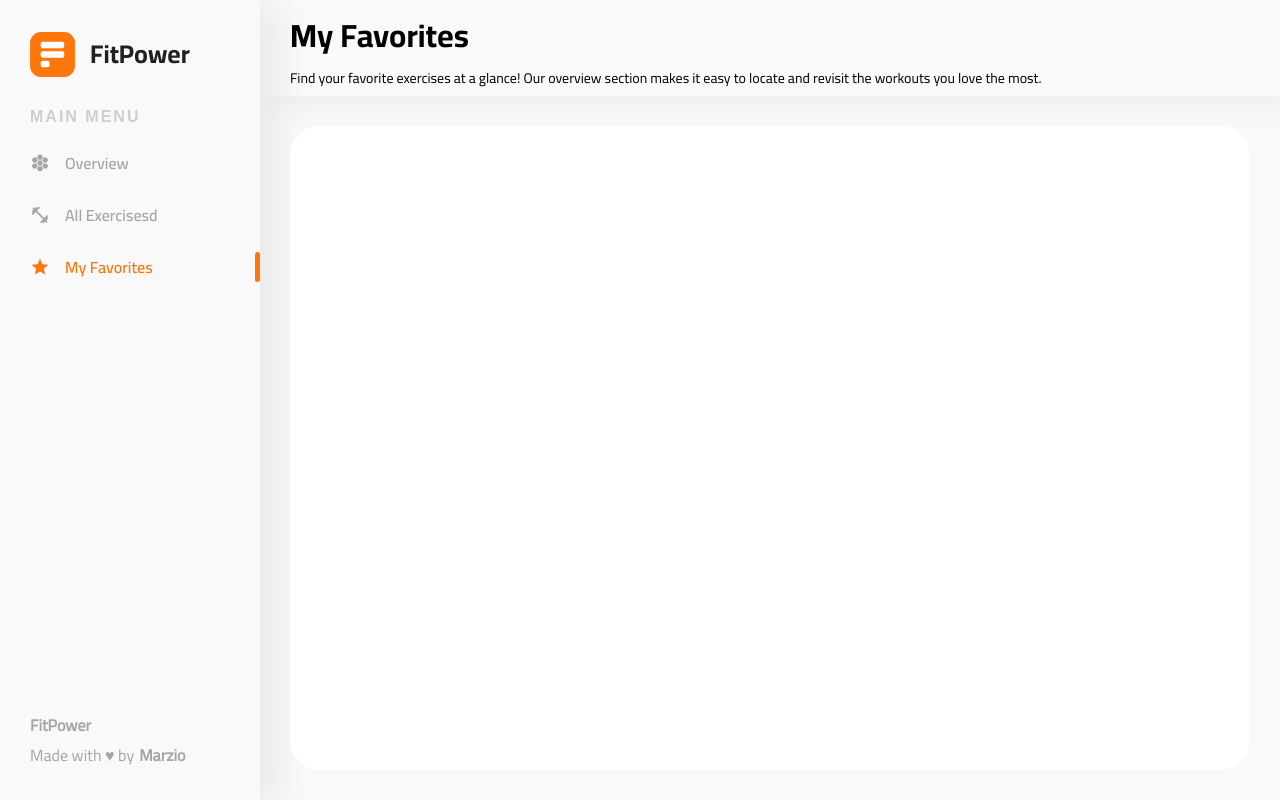
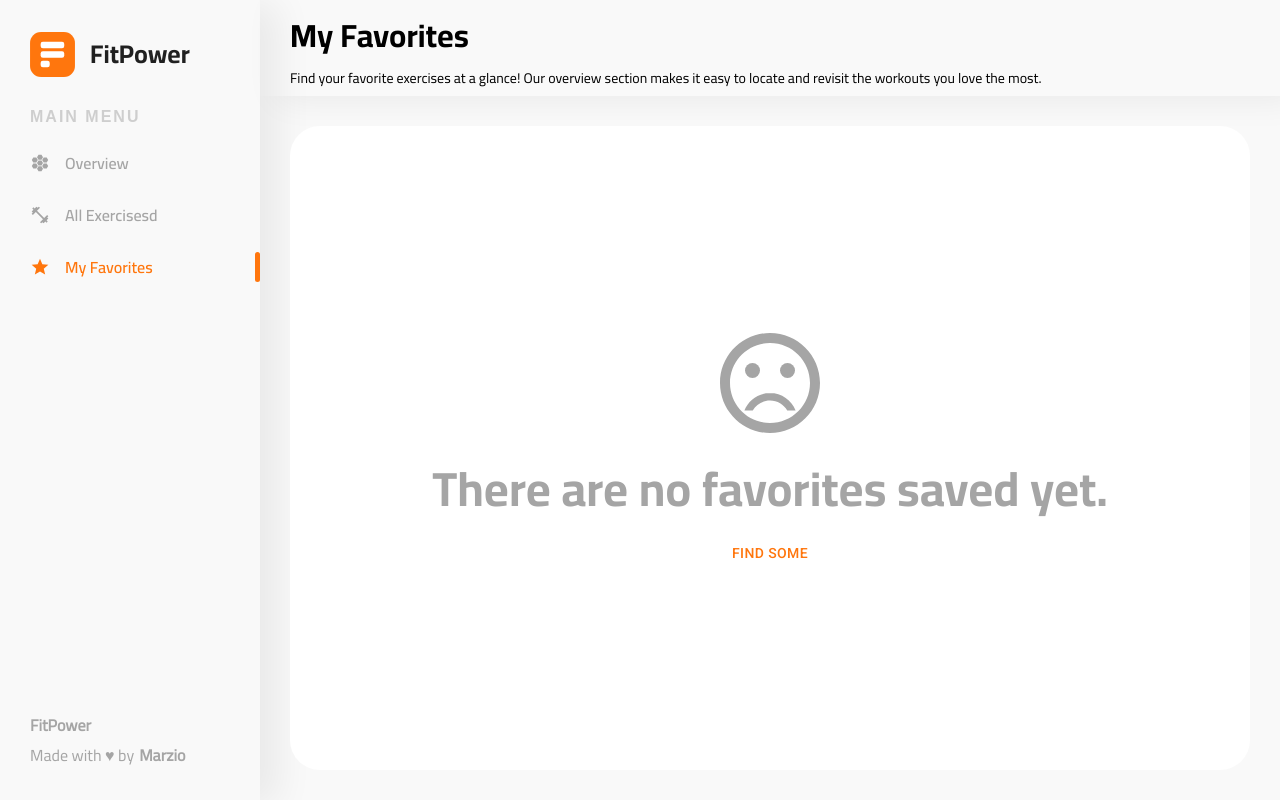
Before and after one commit to MarzioCostantini/FitnessApp, a React (Create React App) app: page /my-favorites in a window 1280 px wide. Built offline with nearby package versions, Linux system fonts and the light colour scheme.

Commit message:
add star icon und no data hier now

```diff
--- a/src/Components/AllExercised/allExercised.jsx
+++ b/src/Components/AllExercised/allExercised.jsx
@@ -17,6 +17,7 @@ import Loading from "../Loading";
 import StarBorderIcon from "@mui/icons-material/StarBorder";
 import StarIcon from "@mui/icons-material/Star";
 import "../SingleCard/SingleCard.css";
+import { IconButton } from "@mui/material";
 
 const AllExercised = () => {
   const [bodypart, setBodypart] = useState([
@@ -160,9 +161,20 @@ const AllExercised = () => {
                 <h3>{elm.name}</h3>
                 <Button size="large">Show More</Button>
                 {filterData?.[index].favorite ? (
-                  <StarIcon onClick={() => setFav(elm.id)} />
+                  <IconButton
+                    className="star-icon"
+                    onClick={() => setFav(elm.id)}
+                    aria-label="delete"
+                  >
+                    <StarIcon />
+                  </IconButton>
                 ) : (
-                  <StarBorderIcon onClick={() => setFav(elm.id)} />
+                  <IconButton
+                    className="star-icon"
+                    onClick={() => setFav(elm.id)}
+                  >
+                    <StarBorderIcon />
+                  </IconButton>
                 )}
               </div>
             ))}
--- a/src/Components/MyFavoritesEx/MyFavoritesEx.jsx
+++ b/src/Components/MyFavoritesEx/MyFavoritesEx.jsx
@@ -5,6 +5,8 @@ import StarBorderIcon from "@mui/icons-material/StarBorder";
 import StarIcon from "@mui/icons-material/Star";
 import "../SingleCard/SingleCard.css";
 import Button from "@mui/material/Button";
+import NoData from "../NoData/NoData";
+import { IconButton } from "@mui/material";
 
 const MyFavoritesEx = () => {
   const [savedStorage, setSavedStorage] = useState([]);
@@ -30,16 +32,9 @@ const MyFavoritesEx = () => {
   // console.log("ich bin auf der My Fav Seite,", savedStorage);
 
   // ! Fügt zum Fav hinzu
-  // # ======= MIT ID TESTEN ZU FINDEN NICHT MIT DEM INDEX!!!!!!===========
   const setFav = (id) => {
     const favÜbung = savedStorage.map((item) =>
       item.id === id ? { ...item, favorite: !item.favorite } : item
-    );
-
-    console.log(
-      "MyFavorietesEx - die karte mit der id:",
-      id,
-      " wurde bearbeitet"
     );
 
     // Aktualisieren des States und des lokalen Speichers
@@ -47,17 +42,24 @@ const MyFavoritesEx = () => {
     localStorage.setItem("exercises", JSON.stringify(favÜbung));
   };
 
-  return (
+  return favExercises.length === 0 ? (
+    <NoData />
+  ) : (
     <section className="favlist">
       {savedStorage
         ?.filter((item) => item.favorite === true)
         .map((elm, index) => (
           <div className="card" key={index}>
-            <img src={`${elm.gifUrl}.gif`} alt="übungsbild" />
+            <img src={`${elm.gifUrl}.gif`} alt="exercise image" />
             <h3>{elm.name}</h3>
             <Button size="large">Show More</Button>
-
-            <StarIcon onClick={() => setFav(elm.id)} />
+            <IconButton
+              className="star-icon"
+              onClick={() => setFav(elm.id)}
+              aria-label="delete"
+            >
+              <StarIcon />
+            </IconButton>
           </div>
         ))}
     </section>
--- /dev/null
+++ b/src/Components/NoData/NoData.css
@@ -0,0 +1,17 @@
+.noData {
+  display: flex;
+  justify-content: center;
+  align-items: center;
+  flex-direction: column;
+  height: 100%;
+  /* opacity: 0.4; */
+  color: var(--text-light);
+}
+
+.noData svg {
+  font-size: 120px;
+}
+
+.noData button {
+  font-size: 14px;
+}
--- /dev/null
+++ b/src/Components/NoData/NoData.jsx
@@ -0,0 +1,17 @@
+import SentimentVeryDissatisfiedIcon from "@mui/icons-material/SentimentVeryDissatisfied";
+import "./NoData.css";
+import { Link } from "react-router-dom";
+import Button from "@mui/material/Button";
+const NoData = () => {
+  return (
+    <article className="noData">
+      <SentimentVeryDissatisfiedIcon />
+      <h2>There are no favorites saved yet.</h2>
+      <Link to="/exercises">
+        <Button size="large">Find some</Button>
+      </Link>
+    </article>
+  );
+};
+
+export default NoData;
--- a/src/Components/SingleCard/SingleCard.css
+++ b/src/Components/SingleCard/SingleCard.css
@@ -28,10 +28,13 @@
   font-size: 14px;
 }
 
-.card svg {
+.card .star-icon {
   position: absolute;
   top: 15px;
   right: 15px;
+}
+
+.card svg {
   height: 25px;
   width: 25px;
   cursor: pointer;
```
Also changed, not shown: src/Data/dataAllImg.json.
